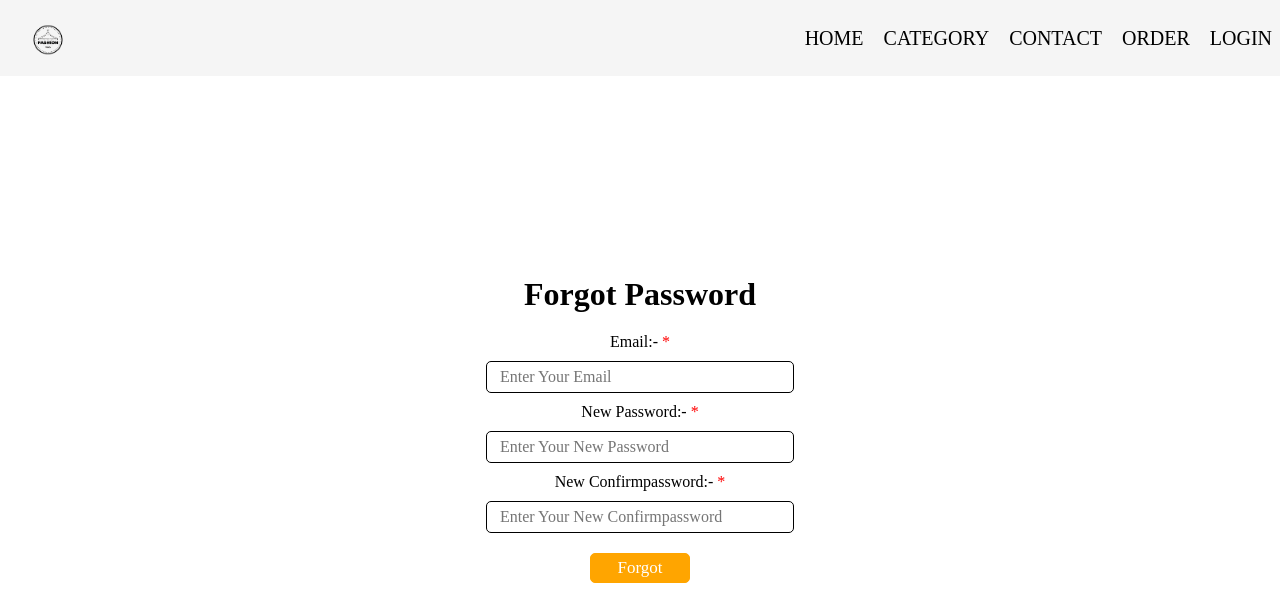
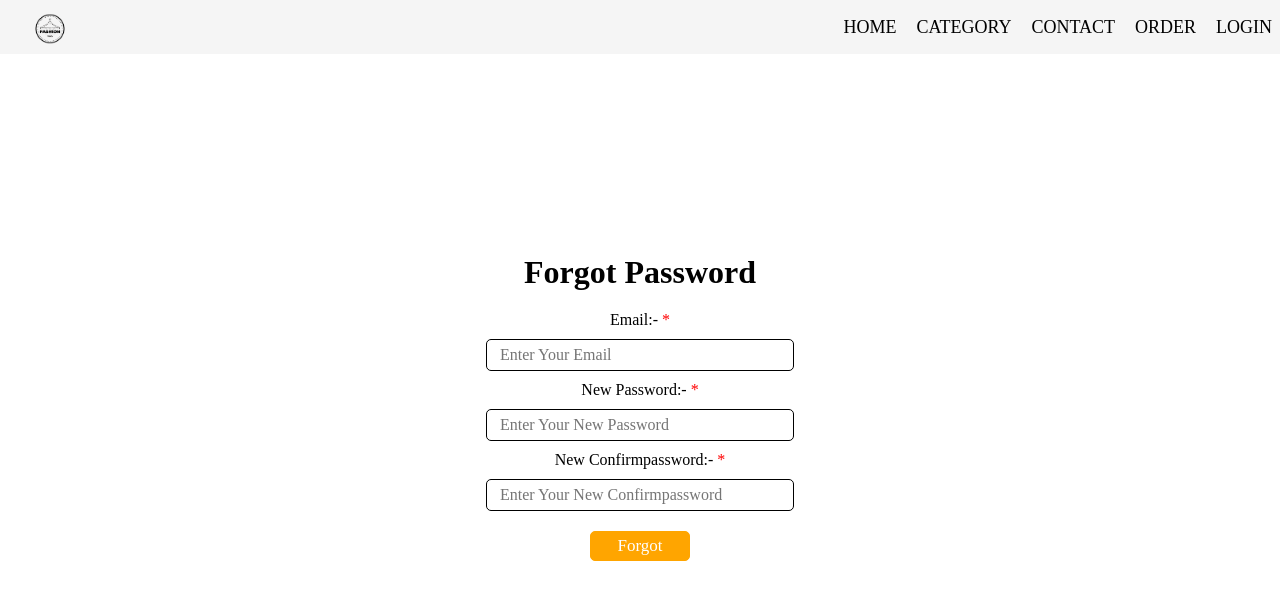
Before and after one commit to Milanmiyani/finalfile, a PHP site: page /forgot.html in a window 1280 px wide. Shown: the top 592 px of the page. Run offline with PHP 8.4, Linux system fonts and the light colour scheme.

Commit message:
Add files via upload

```diff
--- a/forgot.css
+++ b/forgot.css
@@ -8,21 +8,20 @@
 }
 .navbar nav{
     display: flex;
-   justify-content: space-between;
-   align-items: center;
-   background-color: #f5f5f5;
+justify-content: space-between;
+align-items: center;
+background-color: #f5f5f5;
 }
 .navbar nav .logo{
-   margin:  10px 14px;
+margin:  2px 25px;
 }
 .navbar nav img{
     display: flex;
     height: 50px;
-   margin: 3px 9px;
 
 }
 .navbar nav .link a{
-    font-size: 20px;
+    font-size: 18px;
     text-decoration: none;
     padding: 2px 8px;
     color: black;
@@ -33,6 +32,7 @@
     border-radius: 5px;
     transition: 0.5s ease;
 }
+
 .forgot form{
     text-align: center;
     margin-top: 200px;
```
Also changed, not shown: login.css (+6 -7 lines), register.css (+5 -6 lines).
